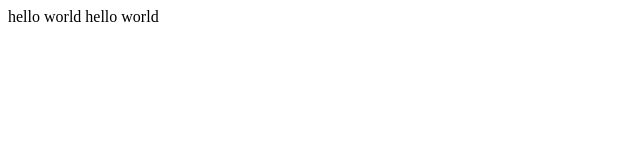
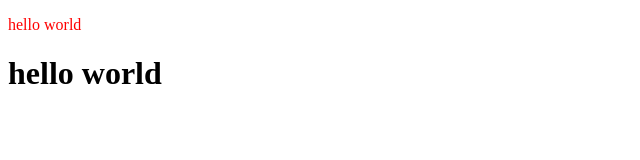
Before and after one commit to dandanai/testcode-github, a plain HTML site: page index.html in a window 1280 px wide. Shown: the whole page, without its empty margins (0-640 px from the left). Drawn offline with Linux system fonts and the light colour scheme.

Commit message:
add style

```diff
--- a/index.html
+++ b/index.html
@@ -5,9 +5,15 @@
     <meta http-equiv="X-UA-Compatible" content="IE=edge">
     <meta name="viewport" content="width=device-width, initial-scale=1.0">
     <title>Document</title>
+<style>
+    p {
+        color:red;
+
+    }
+</style>
 </head>
 <body>
-    hello world
-    hello world
+    <p>hello world</p>
+    <h1>hello world</h1>
 </body>
 </html>
```
